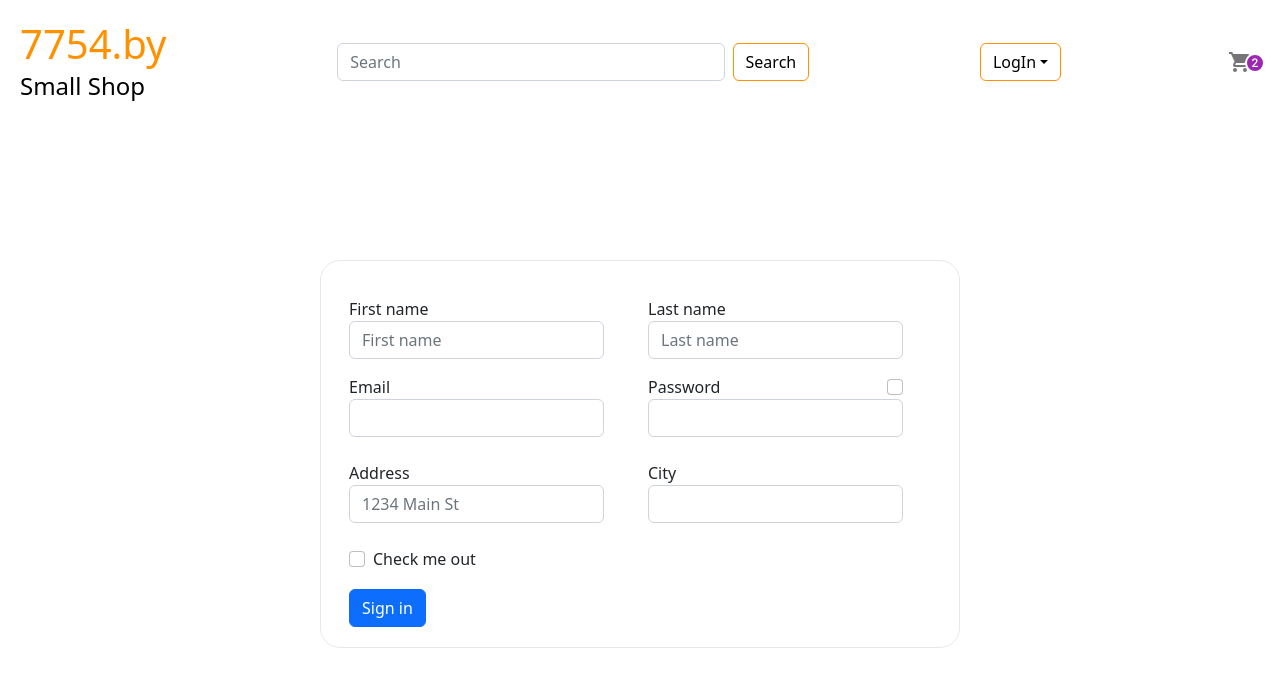
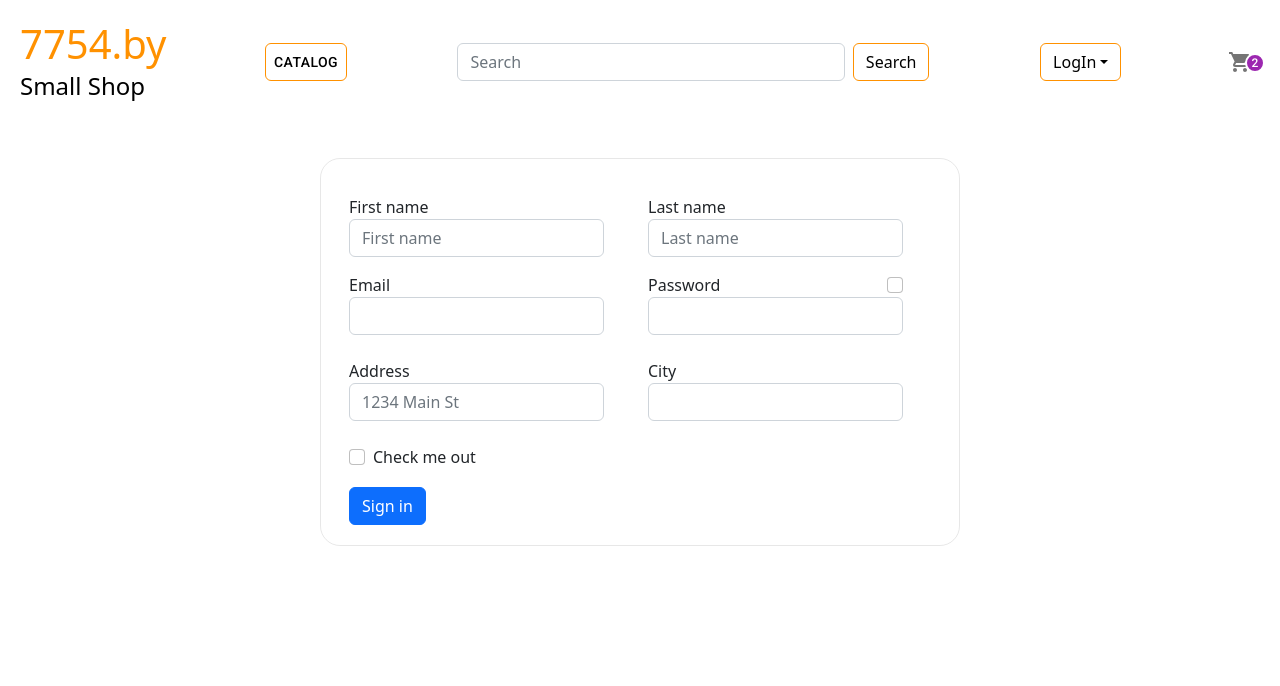
Before and after one commit to Cheleste1994/eCommerce-Application, a React (Vite) app: page /reset in a window 1280 px wide. Shown: the top 686 px of the page. Built offline with nearby package versions, Linux system fonts and the light colour scheme; what @commercetools/platform-sdk, @commercetools/sdk-client-v2 would draw is missing.

Commit message:
feat: add catalog page

```diff
--- a/src/App.tsx
+++ b/src/App.tsx
@@ -1,57 +1,15 @@
-import React, { useEffect } from 'react';
-import { Link } from 'react-router-dom';
+import React from 'react';
+import Header from './components/header/header';
 import Router from './routes';
-import Login from './components/shareds/login';
-import Cart from './components/shareds/cart/index';
 import './styles/vendors.scss';
-import { useAppDispatch, useAppSelector } from './store/hooks';
-import { login, selectIsAuth, selectIsLogin } from './store/slices/user.slice';
 
-const App = () => {
-  const isToken = useAppSelector(selectIsAuth);
-  const isLogin = useAppSelector(selectIsLogin);
-  const dispatch = useAppDispatch();
-
-  useEffect(() => {
-    if (!isLogin && isToken) {
-      dispatch(login());
-    }
-  }, [isLogin, dispatch, isToken]);
-
-  return (
+const App = () => (
   <>
-      <header className="header">
-        <Link to="/" className="header__link-main">
-          <div className="title">
-            <h1>7754.by</h1>
-            <span>Small Shop</span>
-          </div>
-        </Link>
-        <nav className="search">
-          <div className="container-fluid">
-            <form className="d-flex" role="search">
-              <input
-                className="form-control me-2"
-                type="search"
-                placeholder="Search"
-                aria-label="Search"
-              />
-              <button className="btn btn-outline-success" type="submit">
-                Search
-              </button>
-            </form>
-          </div>
-        </nav>
-        <Login isLogin={isToken} />
-        <div className="cart">
-          <Cart count={2} />
-        </div>
-      </header>
+    <Header />
     <main className="main">
       <Router />
     </main>
   </>
 );
-};
 
 export default App;
--- /dev/null
+++ b/src/components/header/header.tsx
@@ -0,0 +1,52 @@
+import React, { useEffect } from 'react';
+import { Link } from 'react-router-dom';
+import { useAppDispatch, useAppSelector } from '../../store/hooks';
+import { login, selectIsAuth, selectIsLogin } from '../../store/slices/user.slice';
+import Cart from '../shareds/cart';
+import CatalogMenu from '../shareds/catalogMenu';
+import Login from '../shareds/login';
+
+const Header = () => {
+  const isToken = useAppSelector(selectIsAuth);
+  const isLogin = useAppSelector(selectIsLogin);
+  const dispatch = useAppDispatch();
+
+  useEffect(() => {
+    if (!isLogin && isToken) {
+      dispatch(login());
+    }
+  }, [isLogin, dispatch, isToken]);
+
+  return (
+    <header className="header">
+      <Link to="/" className="header__link-main">
+        <div className="title">
+          <h1>7754.by</h1>
+          <span>Small Shop</span>
+        </div>
+      </Link>
+      <CatalogMenu />
+      <nav className="search">
+        <div className="container-fluid">
+          <form className="d-flex" role="search">
+            <input
+              className="form-control me-2"
+              type="search"
+              placeholder="Search"
+              aria-label="Search"
+            />
+            <button className="btn btn-outline-success" type="submit">
+              Search
+            </button>
+          </form>
+        </div>
+      </nav>
+      <Login isLogin={isToken} />
+      <div className="cart">
+        <Cart count={2} />
+      </div>
+    </header>
+  );
+};
+
+export default Header;
--- /dev/null
+++ b/src/components/shareds/cards/index.tsx
@@ -0,0 +1,30 @@
+import * as React from 'react';
+import Card from '@mui/material/Card';
+import CardContent from '@mui/material/CardContent';
+import CardMedia from '@mui/material/CardMedia';
+import Typography from '@mui/material/Typography';
+import { CardActionArea } from '@mui/material';
+
+export default function ActionAreaCard() {
+  return (
+    <Card sx={{ maxWidth: 345 }}>
+      <CardActionArea>
+        <CardMedia
+          component="img"
+          height="140"
+          image="/static/images/cards/contemplative-reptile.jpg"
+          alt="green iguana"
+        />
+        <CardContent>
+          <Typography gutterBottom variant="h5" component="div">
+            Lizard
+          </Typography>
+          <Typography variant="body2" color="text.secondary">
+            Lizards are a widespread group of squamate reptiles, with over 6,000 species, ranging
+            across all continents except Antarctica
+          </Typography>
+        </CardContent>
+      </CardActionArea>
+    </Card>
+  );
+}
--- /dev/null
+++ b/src/components/shareds/catalogMenu/index.tsx
@@ -0,0 +1,46 @@
+import * as React from 'react';
+import Button from '@mui/material/Button';
+import Menu from '@mui/material/Menu';
+import MenuItem from '@mui/material/MenuItem';
+import { useNavigate } from 'react-router-dom';
+
+export default function CatalogMenu() {
+  const [anchorEl, setAnchorEl] = React.useState<null | HTMLElement>(null);
+  const open = Boolean(anchorEl);
+  const handleClick = (event: React.MouseEvent<HTMLButtonElement>) => {
+    setAnchorEl(event.currentTarget);
+  };
+  const navigate = useNavigate();
+
+  const handleClose = () => {
+    setAnchorEl(null);
+    navigate('/catalog');
+  };
+
+  return (
+    <div className="header__catalog">
+      <Button
+        id="basic-button"
+        aria-controls={open ? 'basic-menu' : undefined}
+        aria-haspopup="true"
+        aria-expanded={open ? 'true' : undefined}
+        onClick={handleClick}
+      >
+        Catalog
+      </Button>
+      <Menu
+        id="basic-menu"
+        anchorEl={anchorEl}
+        open={open}
+        onClose={handleClose}
+        MenuListProps={{
+          'aria-labelledby': 'basic-button',
+        }}
+      >
+        <MenuItem onClick={handleClose}>Audio</MenuItem>
+        <MenuItem onClick={handleClose}>Video</MenuItem>
+        <MenuItem onClick={handleClose}>All products</MenuItem>
+      </Menu>
+    </div>
+  );
+}
--- /dev/null
+++ b/src/routes/Catalog/index.tsx
@@ -0,0 +1,20 @@
+import React from 'react';
+import ActionAreaCard from '../../components/shareds/cards';
+import '../../styles/catalog.scss';
+
+const Catalog = () => {
+  const numberOfCards = 10;
+
+  const cardArray = Array.from({ length: numberOfCards }, (_, index) => (
+    <ActionAreaCard key={index} />
+  ));
+
+  return (
+    <div className="catalog">
+      <div className="catalog__menu" />
+      <div className="catalog__product">{cardArray}</div>
+    </div>
+  );
+};
+
+export default Catalog;
--- a/src/routes/index.tsx
+++ b/src/routes/index.tsx
@@ -3,12 +3,14 @@ import { Spin } from 'antd';
 import { Routes, Route } from 'react-router-dom';
 
 import Home from './Home';
+import Catalog from './Catalog';
 
 const Login = lazy(() => import('./Registration'));
 
 const Router: FunctionComponent = () => (
   <Routes>
     <Route path="/" element={<Home />} />
+    <Route path="catalog" element={<Catalog />} />
     <Route
       path="registration"
       element={
--- /dev/null
+++ b/src/styles/catalog.scss
@@ -0,0 +1,25 @@
+@import './vendors.scss';
+
+.catalog {
+  display: flex;
+
+  .catalog__menu {
+    width: 20%;
+    min-width: 200px;
+    padding: 10px;
+    margin-right: 5px;
+    border-color: $title-color;
+    border-style: solid;
+    border-width: 2px 2px 2px 0;
+    border-radius: 0 10px 10px 0;
+  }
+
+  .catalog__product {
+    flex: 1;
+    display: flex;
+    flex-wrap: wrap;
+    justify-content: center;
+    gap: 20px;
+
+  }
+}
--- a/src/styles/registration.scss
+++ b/src/styles/registration.scss
@@ -4,6 +4,7 @@
   justify-content: center;
   align-self: center;
   width: 100%;
+  margin-top: 50px;
 
   .registration__form {
     width: 50%;
--- a/src/styles/vendors.scss
+++ b/src/styles/vendors.scss
@@ -7,6 +7,7 @@
 @import '@fontsource/roboto/700.css';
 
 @import 'bootstrap/scss/bootstrap';
+
 
 $primary-color: #ffffff00;
 $title-color: #ff9100;
@@ -19,9 +20,6 @@ $wrapper-padding: 20px;
 
   .main {
     flex: 1;
-    display: flex;
-    flex-direction: column;
-    justify-content: center;
   }
 }
 
@@ -36,6 +34,20 @@ $wrapper-padding: 20px;
     text-decoration: none;
     color: #000000;
   }
+
+  .header__catalog {
+    border: $title-color 1px solid;
+    border-radius: 0.375rem;
+    .css-1e6y48t-MuiButtonBase-root-MuiButton-root {
+      color: #000000;
+    }
+    .css-1e6y48t-MuiButtonBase-root-MuiButton-root:hover {
+      background-color: $title-color;
+      color: #fff;
+    }
+  }
+
+
 
   .title {
     display: flex;
```
Lines whose indentation alone changed are shown as unchanged.
